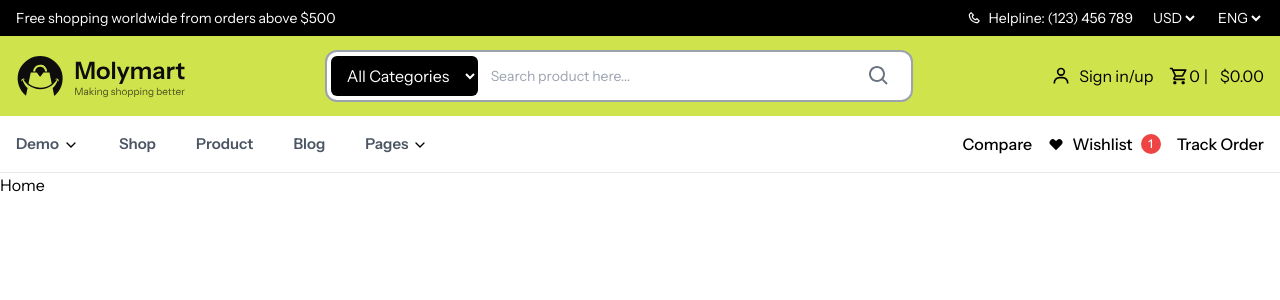
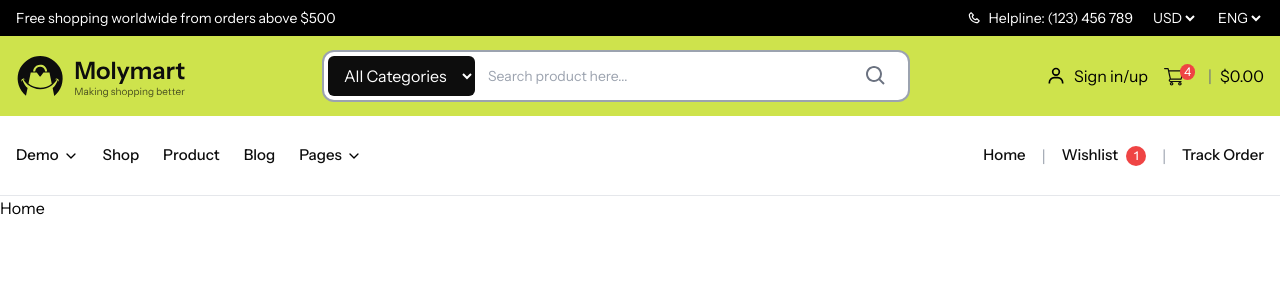
Before and after one commit to mdrobin45/molymart, a Next.js app: page / in a window 1280 px wide. Shown: the top 300 px of the page. Built offline with nearby package versions, Linux system fonts and the light colour scheme.

Commit message:
create navbar

```diff
--- a/src/components/layout/header/MainHeader.tsx
+++ b/src/components/layout/header/MainHeader.tsx
@@ -1,7 +1,7 @@
 import molymartLogo from "@/assets/images/molymart-logo.svg";
 import Image from "next/image";
-import { BiSearch, BiShoppingBag, BiUser } from "react-icons/bi";
-import { MdOutlineShoppingCart } from "react-icons/md";
+import Link from "next/link";
+import { BiSearch, BiUser } from "react-icons/bi";
 
 const MainHeader = () => {
    return (
@@ -18,7 +18,7 @@ const MainHeader = () => {
                </div>
 
                <div className="hidden md:flex flex-1 max-w-xl relative">
-                  <select className="absolute text-white left-0 top-0 h-full bg-black rounded-md px-3 focus:outline-none">
+                  <select className="absolute text-white left-0 top-0 h-full bg-secondary rounded-md px-3 focus:outline-none">
                      <option value="">All Categories</option>
                      <option value="1">Category 1</option>
                      <option value="2">Category 2</option>
@@ -37,19 +37,32 @@ const MainHeader = () => {
                </div>
 
                <div className="flex items-center gap-4">
-                  <button className="hidden sm:flex items-center gap-2">
+                  <Link href="#" className="hidden sm:flex items-center gap-2">
                      <BiUser className="w-5 h-5" />
                      <div className="text-left">
                         <div>Sign in/up</div>
                      </div>
-                  </button>
+                  </Link>
 
-                  <button className="relative flex items-center">
-                     <MdOutlineShoppingCart className="w-5 h-5" />
-                     <span>0</span>
-                     <span className="px-1">{"|"}</span>
+                  <div className="relative flex items-center">
+                     <span className="relative">
+                        <svg
+                           xmlns="http://www.w3.org/2000/svg"
+                           width="20px"
+                           height="20px"
+                           className="cursor-pointer fill-secondary hover:fill-secondary inline-block"
+                           viewBox="0 0 512 512">
+                           <path
+                              d="M164.96 300.004h.024c.02 0 .04-.004.059-.004H437a15.003 15.003 0 0 0 14.422-10.879l60-210a15.003 15.003 0 0 0-2.445-13.152A15.006 15.006 0 0 0 497 60H130.367l-10.722-48.254A15.003 15.003 0 0 0 105 0H15C6.715 0 0 6.715 0 15s6.715 15 15 15h77.969c1.898 8.55 51.312 230.918 54.156 243.71C131.184 280.64 120 296.536 120 315c0 24.812 20.188 45 45 45h272c8.285 0 15-6.715 15-15s-6.715-15-15-15H165c-8.27 0-15-6.73-15-15 0-8.258 6.707-14.977 14.96-14.996zM477.114 90l-51.43 180H177.032l-40-180zM150 405c0 24.813 20.188 45 45 45s45-20.188 45-45-20.188-45-45-45-45 20.188-45 45zm45-15c8.27 0 15 6.73 15 15s-6.73 15-15 15-15-6.73-15-15 6.73-15 15-15zm167 15c0 24.813 20.188 45 45 45s45-20.188 45-45-20.188-45-45-45-45 20.188-45 45zm45-15c8.27 0 15 6.73 15 15s-6.73 15-15 15-15-6.73-15-15 6.73-15 15-15zm0 0"
+                              data-original="#000000"></path>
+                        </svg>
+                        <span className="absolute left-auto -ml-1 top-0 rounded-full bg-red-500 px-1 py-0 text-xs text-white">
+                           4
+                        </span>
+                     </span>
+                     <span className="pl-6 text-gray-500">{"|"}</span>
                      <span className="ml-2">$0.00</span>
-                  </button>
+                  </div>
                </div>
             </div>
          </div>
--- a/src/components/layout/header/Navigation.tsx
+++ b/src/components/layout/header/Navigation.tsx
@@ -1,4 +1,4 @@
-import { HiHeart } from "react-icons/hi";
+import Link from "next/link";
 import { TfiAngleRight } from "react-icons/tfi";
 
 // Navigation pages
@@ -29,16 +29,16 @@ const Navigation = () => {
       <div className="border-b">
          <div className="container mx-auto px-4">
             <div className="flex items-center justify-between py-4">
-               <ul className="lg:flex lg:gap-x-10 max-lg:space-y-3 max-lg:fixed max-lg:bg-white max-lg:w-2/3 max-lg:min-w-[300px] max-lg:top-0 max-lg:left-0 max-lg:p-4 max-lg:h-full max-lg:shadow-md max-lg:overflow-auto z-50">
+               <ul className="flex items-center gap-x-6">
                   {pages.map((page) => (
                      <li
                         key={page.name}
                         className="group max-lg:border-b max-lg:px-3 max-lg:py-3 relative">
-                        <a
+                        <Link
                            href={`${
                               page.subPages ? "javascript:void(0)" : page.href
                            }`}
-                           className="hover:text-primary hover:fill-primary text-gray-600 font-semibold text-[15px] block">
+                           className="hover:text-primary hover:fill-primary text-secondary font-[500] text-[15px] block">
                            {page.name}
                            {page.subPages && page.subPages.length > 0 && (
                               <svg
@@ -54,7 +54,7 @@ const Navigation = () => {
                                  />
                               </svg>
                            )}
-                        </a>
+                        </Link>
 
                         {page.subPages && page.subPages.length > 0 && (
                            <ul className="absolute top-5 max-lg:top-8 left-0 z-50 block space-y-2 shadow-lg bg-white max-h-0 overflow-hidden min-w-[250px] group-hover:opacity-100 group-hover:max-h-[700px] px-6 group-hover:pb-4 group-hover:pt-6 transition-all duration-500">
@@ -62,12 +62,12 @@ const Navigation = () => {
                                  <li
                                     key={subPage.name}
                                     className="border-b py-3">
-                                    <a
+                                    <Link
                                        href={subPage.href}
                                        className="hover:text-primary hover:fill-primary text-gray-600 font-semibold text-[15px] block">
                                        <TfiAngleRight className="w-[16px] mr-2 h-[16px] inline-block" />
                                        {subPage.name}
-                                    </a>
+                                    </Link>
                                  </li>
                               ))}
                            </ul>
@@ -75,18 +75,40 @@ const Navigation = () => {
                      </li>
                   ))}
                </ul>
-
-               <div className="flex items-center gap-4">
-                  <button className="font-medium">Compare</button>
-                  <button className="font-medium flex items-center gap-2">
-                     <HiHeart className="w-4 h-4" />
-                     Wishlist
-                     <span className="bg-red-500 text-white text-xs rounded-full w-5 h-5 flex items-center justify-center">
-                        1
-                     </span>
-                  </button>
-                  <button className="font-medium">Track Order</button>
-               </div>
+               <ul className="flex items-center gap-4">
+                  <li
+                     className="group max-lg:border-b max-lg:px-3 max-
+                        lg:py-3 relative">
+                     <Link
+                        href="#"
+                        className="hover:text-primary hover:fill-primary text-secondary font-[500] text-[15px] block">
+                        Home
+                     </Link>
+                  </li>
+                  <span className=" text-gray-400">|</span>
+                  <li
+                     className="group max-lg:border-b max-lg:px-3 max-
+                        lg:py-3 relative">
+                     <Link
+                        href="#"
+                        className="hover:text-primary flex items-center gap-2 hover:fill-primary text-secondary font-[500] text-[15px]">
+                        Wishlist
+                        <span className="bg-red-500 text-white text-xs rounded-full w-5 h-5 flex items-center justify-center">
+                           1
+                        </span>
+                     </Link>
+                  </li>
+                  <span className=" text-gray-400">|</span>
+                  <li
+                     className="group max-lg:border-b max-lg:px-3 max-
+                        lg:py-3 relative">
+                     <Link
+                        href="#"
+                        className="hover:text-primary hover:fill-primary text-secondary font-[500] text-[15px] block">
+                        Track Order
+                     </Link>
+                  </li>
+               </ul>
             </div>
          </div>
       </div>
--- a/src/components/productDetails/ProductCalculation.tsx
+++ b/src/components/productDetails/ProductCalculation.tsx
@@ -106,11 +106,11 @@ const ProductCalculation = ({ product }: { product: any }) => {
 
             {/* Action Buttons */}
             <div className="space-y-3 my-3">
-               <button className="flex w-full items-center justify-center rounded-lg bg-primary py-4 text-sm font-semibold text-black shadow-sm hover:bg-primary/80 focus:outline-none focus:ring-2 focus:ring-primary">
+               <button className="flex w-full items-center justify-center rounded-lg bg-primary py-4 text-sm font-semibold text-secondary shadow-sm hover:bg-primary/80 focus:outline-none focus:ring-2 focus:ring-primary">
                   <BsHandbag className="mr-2 h-4 w-4" />
                   Buy Now
                </button>
-               <button className="flex w-full items-center justify-center rounded-lg bg-black py-4 text-sm font-semibold text-white shadow-sm hover:bg-black/80 focus:outline-none focus:ring-2 focus:ring-black">
+               <button className="flex w-full items-center justify-center rounded-lg bg-secondary py-4 text-sm font-semibold text-white shadow-sm hover:bg-secondary/80 focus:outline-none focus:ring-2 focus:ring-secondary">
                   <CgShoppingCart className="mr-2 h-4 w-4" />
                   Add to Cart
                </button>
--- a/src/components/productDetails/ProductGallery.tsx
+++ b/src/components/productDetails/ProductGallery.tsx
@@ -26,7 +26,7 @@ const ProductGallery = ({ product }: { product: any }) => {
                   key={index}
                   onClick={() => setCurrentImage(index)}
                   className={`relative aspect-square w-20 overflow-hidden rounded-lg ${
-                     currentImage === index ? "ring-2 ring-black" : ""
+                     currentImage === index ? "ring-2 ring-secondary" : ""
                   }`}>
                   <Image
                      width={88}
```
Also changed, not shown: src/components/productDetails/productInfo/Index.tsx (+11 -14 lines).
